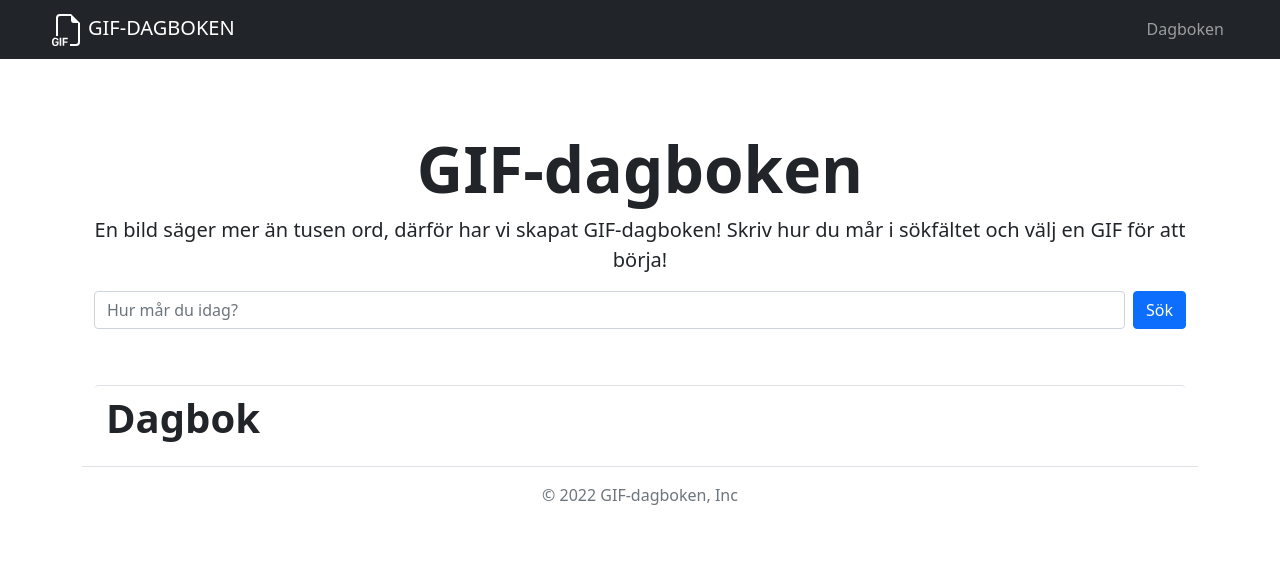
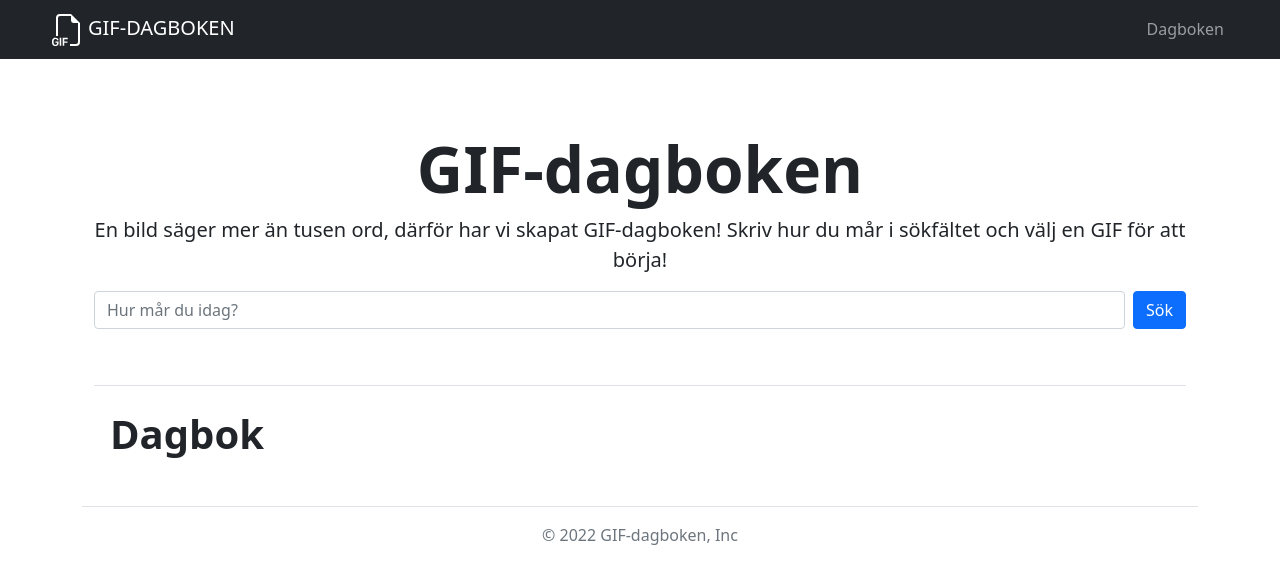
Before and after one commit to jonfra165/projektarbete, a React (Create React App) app: page / in a window 1280 px wide. Shown: the top 584 px of the page. Built offline with nearby package versions, Linux system fonts and the light colour scheme.

Commit message:
Small changes + updated README

```diff
--- a/src/components/Diary.jsx
+++ b/src/components/Diary.jsx
@@ -3,7 +3,7 @@ import Gif from "./Gif";
 
 const Diary = (props) => {
     return (
-        <div className="container border-top rounded-3">
+        <div className="container border-top p-3">
             <h1 className='fw-bold mt-2' id="scrollspyDiary">Dagbok</h1>
             <div className="row row-cols-2 row-cols-sm-3 row-cols-md-4 row-cols-lg-6 g-4 text-center d-flex align-items-stretch mb-3">
                 {props.gifList.map((el, i) => {
```
Also changed, not shown: src/testbild.gif (deleted), 1 other file (tests, documents, lock files or other folders).
